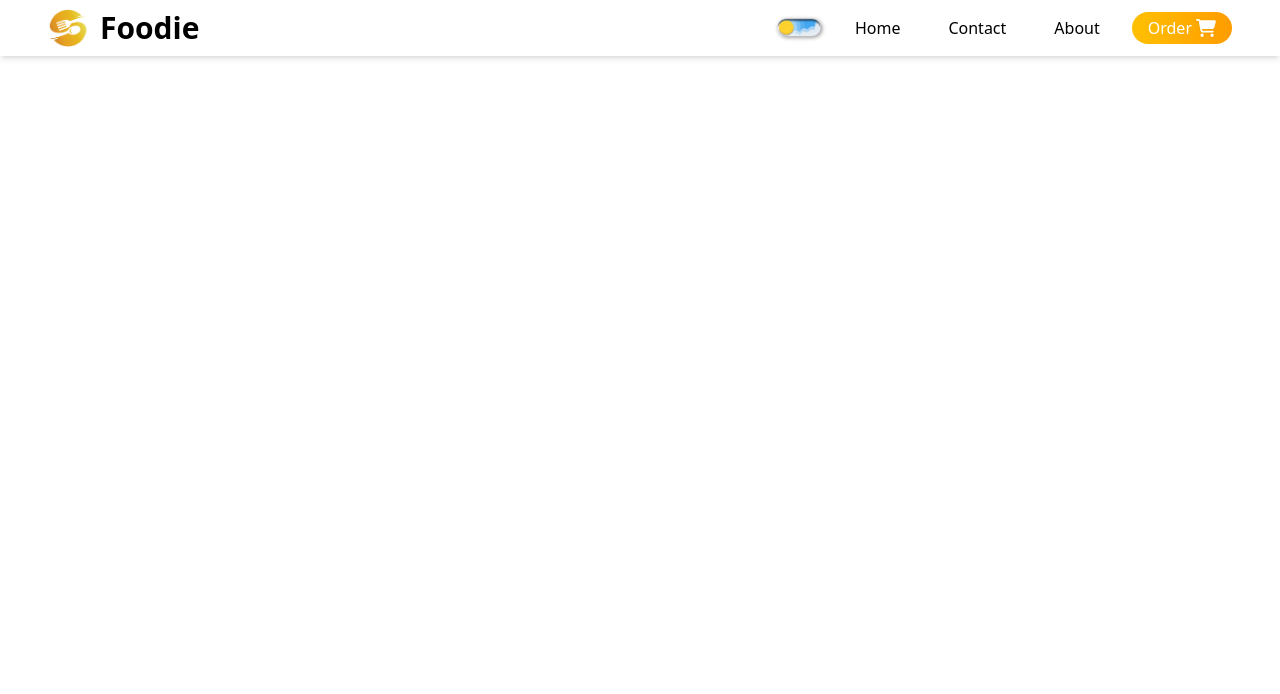
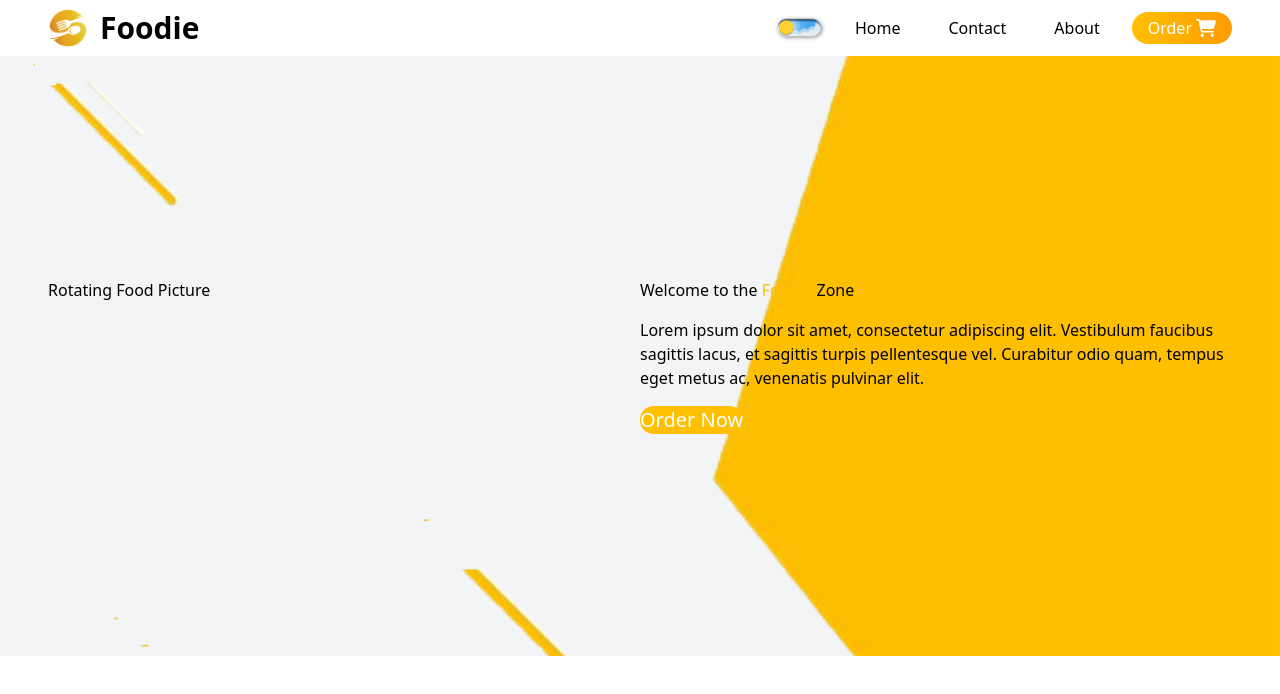
Before and after one commit to Mohamad-Gh/React_Practices, a React (Vite) app in the folder my-food-app/: page / in a window 1280 px wide. Shown: the top 694 px of the page. Built offline with nearby package versions, Linux system fonts and the light colour scheme.

Commit message:
style hero component

```diff
--- a/my-food-app/src/App.jsx
+++ b/my-food-app/src/App.jsx
@@ -1,10 +1,12 @@
 import React from "react";
 import Navbar from "./components/Navbar/Navbar";
+import Hero from "./components/Hero/Hero";
 
 export default function App() {
   return (
     <>
       <Navbar />
+      <Hero />
     </>
   );
 }
--- /dev/null
+++ b/my-food-app/src/components/Hero/Hero.jsx
@@ -0,0 +1,65 @@
+import React, { useState } from "react";
+
+import BiryaniImg1 from "../../assets/biryani3.png";
+import BiryaniImg2 from "../../assets/biryani5.png";
+import BiryaniImg3 from "../../assets/biryani2.png";
+import Vector from "../../assets/vector3.png";
+
+const ImageList = [
+  {
+    id: 1,
+    img: BiryaniImg1,
+  },
+  {
+    id: 2,
+    img: BiryaniImg2,
+  },
+  {
+    id: 3,
+    img: BiryaniImg3,
+  },
+];
+
+function Hero() {
+  const bgImage = {
+    backgroundImage: `url(${Vector})`,
+    backgroundPosition: "center",
+    backgroundRepeat: "no-repeat",
+    backgroundSize: "cover",
+    height: "100%",
+    width: "100%",
+  };
+  const [imageId, setImageId] = useState("");
+  return (
+    <>
+      <div
+        style={bgImage}
+        className="min-h-[550px] sm:min-h-[600px] bg-gray-100 flex justify-center items-center dark:bg-gray-950 dark:text-white duration-200"
+      >
+        <div className="container pb-8 sm:pb-0">
+          <div className="grid grid-cols-1 sm:grid-cols-2">
+            <div className="flex flex-col gap-4 pt-12 sm:pt-0 text-center sm:text-left order-2 sm:order-1">
+              <h1 className="">
+                Welcome to the <span className="text-primary">Foodie</span> Zone
+              </h1>
+              <div>
+                Lorem ipsum dolor sit amet, consectetur adipiscing elit.
+                Vestibulum faucibus sagittis lacus, et sagittis turpis
+                pellentesque vel. Curabitur odio quam, tempus eget metus ac,
+                venenatis pulvinar elit.
+              </div>
+              <div>
+                <button className="bg-primary text-white text-xl rounded-full">
+                  Order Now
+                </button>
+              </div>
+            </div>
+            <div>Rotating Food Picture</div>
+          </div>
+        </div>
+      </div>
+    </>
+  );
+}
+
+export default Hero;
```
